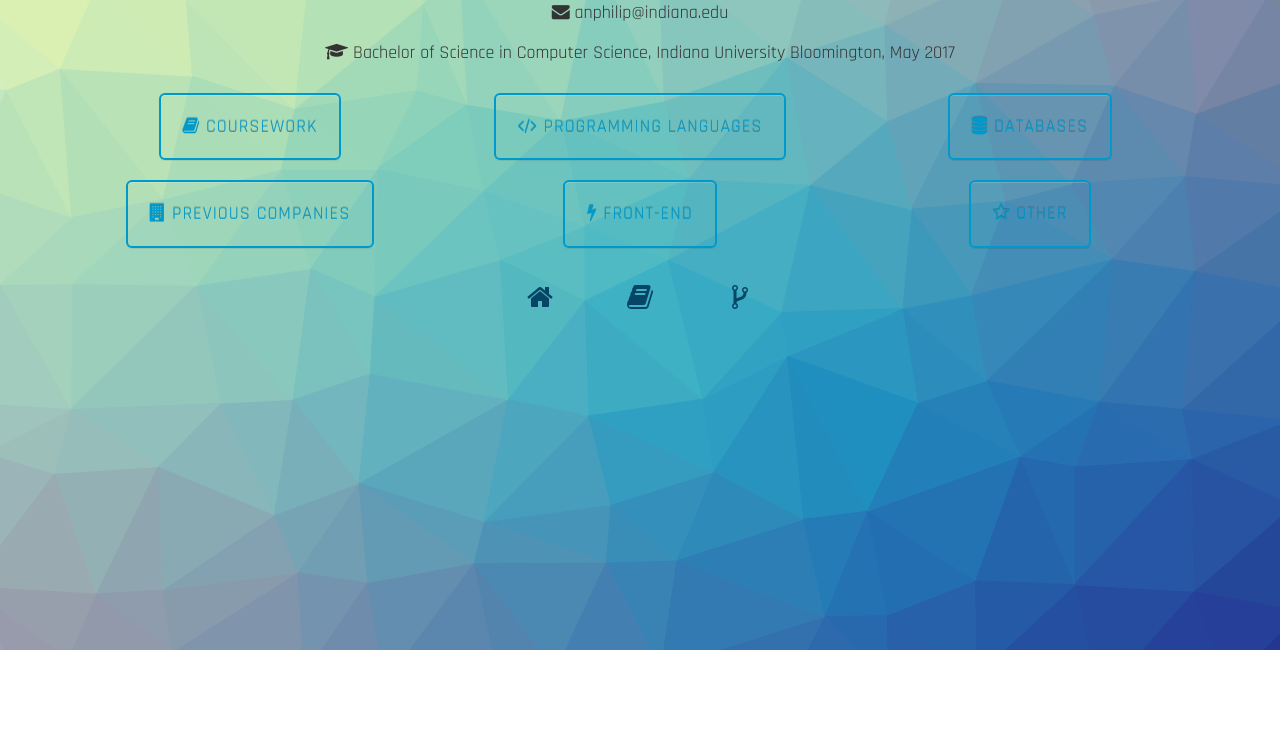
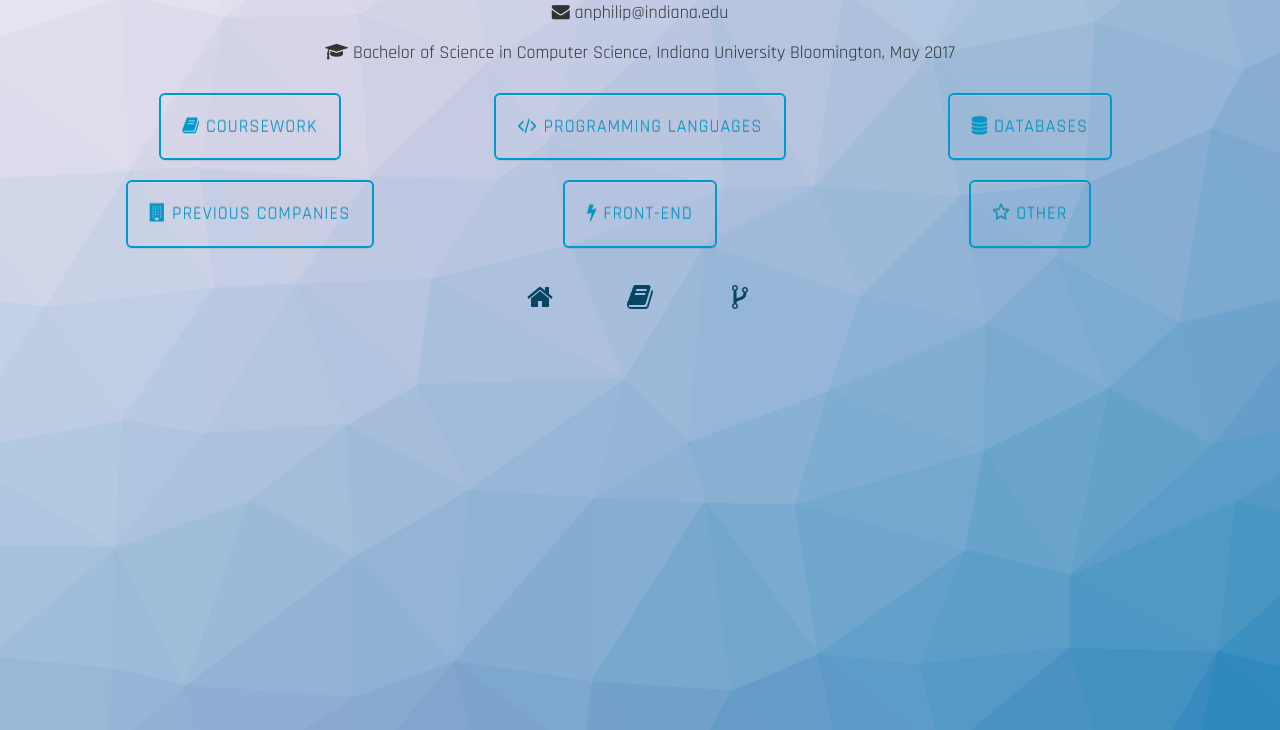
Before and after one commit to helloangely/helloangely.github.io, a plain HTML site: page resume.html in a window 1280 px wide. Shown: the part 70-800 px from the top of the page. Drawn offline with nearby package versions, Linux system fonts and the light colour scheme.

Commit message:
changed resume background

```diff
--- a/resume.html
+++ b/resume.html
@@ -1,5 +1,5 @@
 <!DOCTYPE html>
-<html class="pattern2">
+<html class="pattern">
   <head>
     <meta charset="utf-8">
     <title>Angely Philip</title>
@@ -20,7 +20,7 @@
   </head>
 
 
-<body class="pattern2">
+<body class="pattern">
 
 <div class="container rajfont">
 
```
